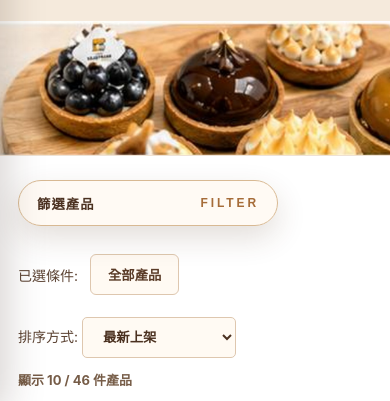
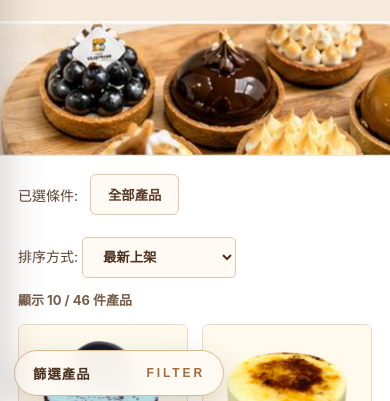
Before and after one commit to Sloppy0726/little-surprise-demo, a website built with Vite: page products.html in a window 390 px wide. Shown: the part 430-831 px from the top of the page. Built offline with nearby package versions, Linux system fonts and the light colour scheme.

Commit message:
fix: make mobile filter button fixed

```diff
--- a/src/styles.css
+++ b/src/styles.css
@@ -603,7 +603,7 @@ body.modal-open { overflow: hidden; }
   .catalogue-ref-hero > div { padding: 34px 24px 24px; }
   .catalogue-ref-hero h1 span { display: block; margin: 10px 0 0; }
   .catalogue-ref-grid { grid-template-columns: 1fr; padding: 24px 18px; }
-  .mobile-filter-toggle { display: inline-flex; align-items: center; justify-content: space-between; gap: 12px; position: sticky; top: 12px; z-index: 80; justify-self: start; width: min(100%, 260px); min-height: 46px; border: 1px solid #d8b993; border-radius: 999px; background: rgba(255, 250, 244, .96); color: #4b3120; padding: 11px 18px; box-shadow: 0 12px 30px rgba(82, 49, 25, .16); font-weight: 850; letter-spacing: .08em; backdrop-filter: blur(10px); }
+  .mobile-filter-toggle { display: inline-flex; align-items: center; justify-content: space-between; gap: 12px; position: fixed; left: max(14px, env(safe-area-inset-left)); bottom: max(18px, env(safe-area-inset-bottom)); z-index: 88; width: min(calc(100vw - 28px), 210px); min-height: 46px; border: 1px solid #d8b993; border-radius: 999px; background: rgba(255, 250, 244, .96); color: #4b3120; padding: 11px 18px; box-shadow: 0 12px 30px rgba(82, 49, 25, .20); font-weight: 850; letter-spacing: .08em; backdrop-filter: blur(10px); }
   .mobile-filter-toggle strong { color: #a66c39; font-size: 12px; letter-spacing: .24em; }
   .mobile-filter-head { display: flex; align-items: center; justify-content: space-between; gap: 18px; position: sticky; top: 0; z-index: 2; background: #fffaf4; border-bottom: 1px solid var(--ref-line); padding: 18px 18px 14px; }
   .mobile-filter-head strong { display: block; font-size: 18px; letter-spacing: .08em; }
```
